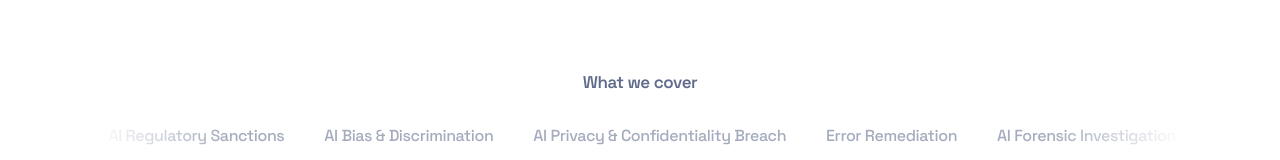
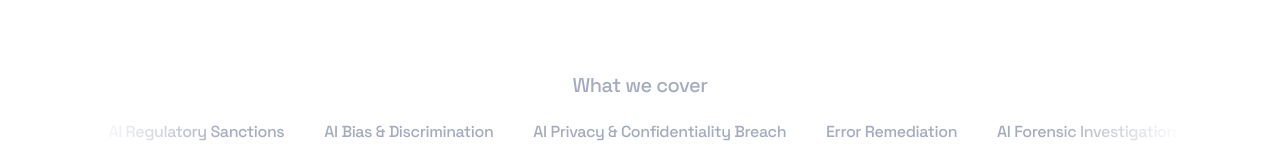
Before and after one commit to ArcaCover/Arca-front, a Next.js app: page / in a window 1280 px wide. Shown: the part 714-874 px from the top of the page. Built offline with nearby package versions, Linux system fonts and the light colour scheme.

Commit message:
Enlarge the coverages band label only
The previous commit also darkened it, bolded it and moved the band down. Its
colour, weight and spacing go back to what they were; the size alone goes
from 13.5px to 20px.

```diff
--- a/components/Hero.tsx
+++ b/components/Hero.tsx
@@ -173,9 +173,7 @@ export default function Hero() {
       {/* Coverages marquee — decorative. A single band centered on the page,
           sitting below the orb with equal margins on both sides. */}
       <div className="relative mx-auto max-w-[1240px] px-8 pb-12 pt-24 lg:px-[76px]">
-        {/* Leads the band, so it sits a step above the items in both size and
-            weight — at 13.5px and the same 40% it read as part of them. */}
-        <p className="mb-7 text-center font-heading text-[17px] font-semibold tracking-tight text-marino/70">
+        <p className="mb-5 text-center font-heading text-[20px] font-medium tracking-tight text-marino/40">
           What we cover
         </p>
         <div
```
